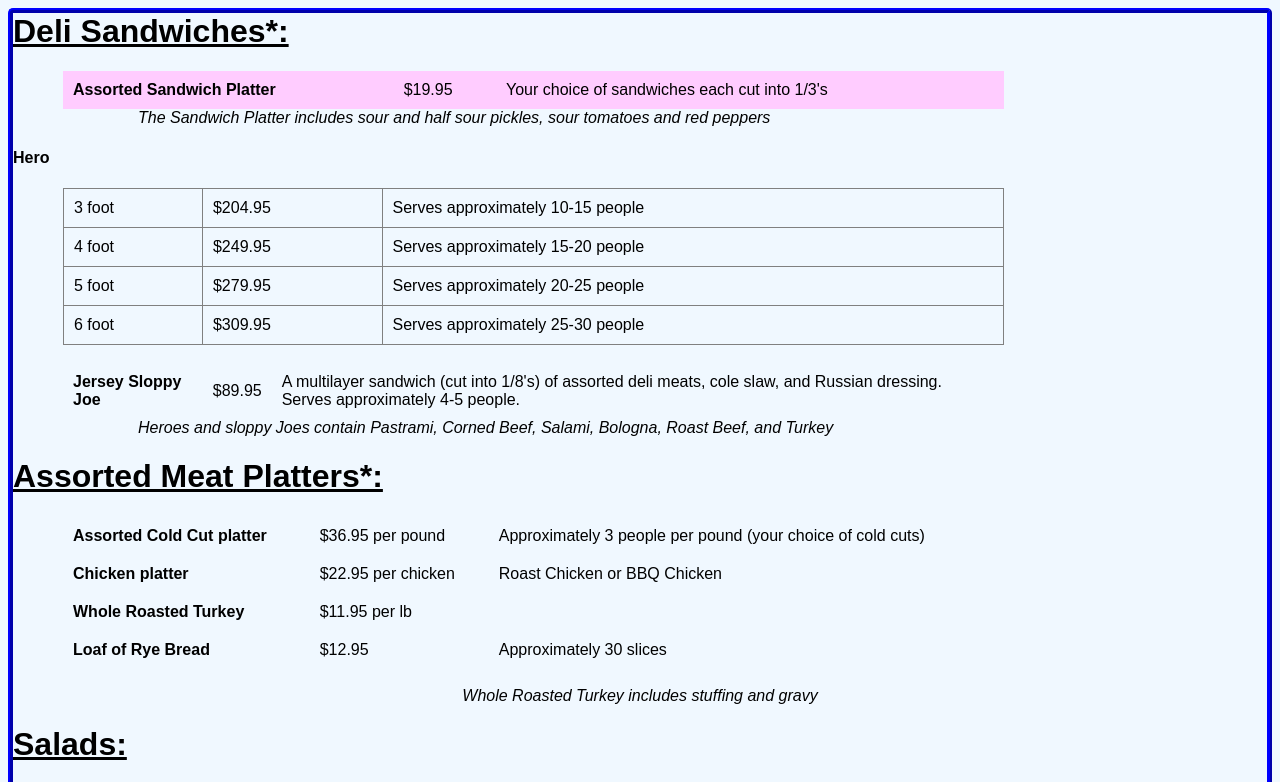
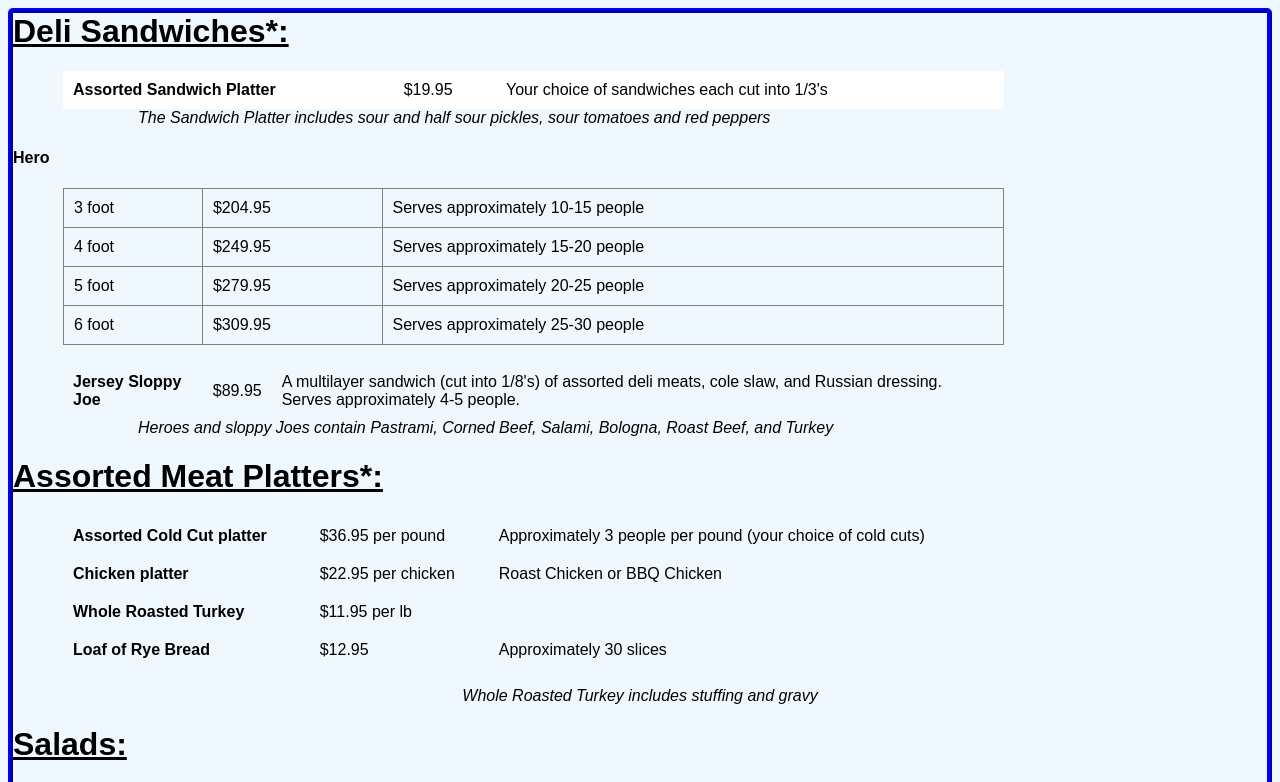
Before and after one commit to eabu/eabu.github.io, a plain HTML site: page black_goose/catering_menu.htm in a window 1280 px wide. In both pictures the pointer is over the element 533 px from the left and 90 px from the top of the page. Shown: the top 782 px of the page. Drawn offline with Linux system fonts and the light colour scheme.

Commit message:
Update catering_menu.htm

```diff
--- a/black_goose/catering_menu.htm
+++ b/black_goose/catering_menu.htm
@@ -25,7 +25,7 @@
         padding: 10px;
         text-align: left;
     }
-    tr:hover { background: #FCF; }
+    tr:hover { background: white; }
 </style>
 </head>
 <body>
```
